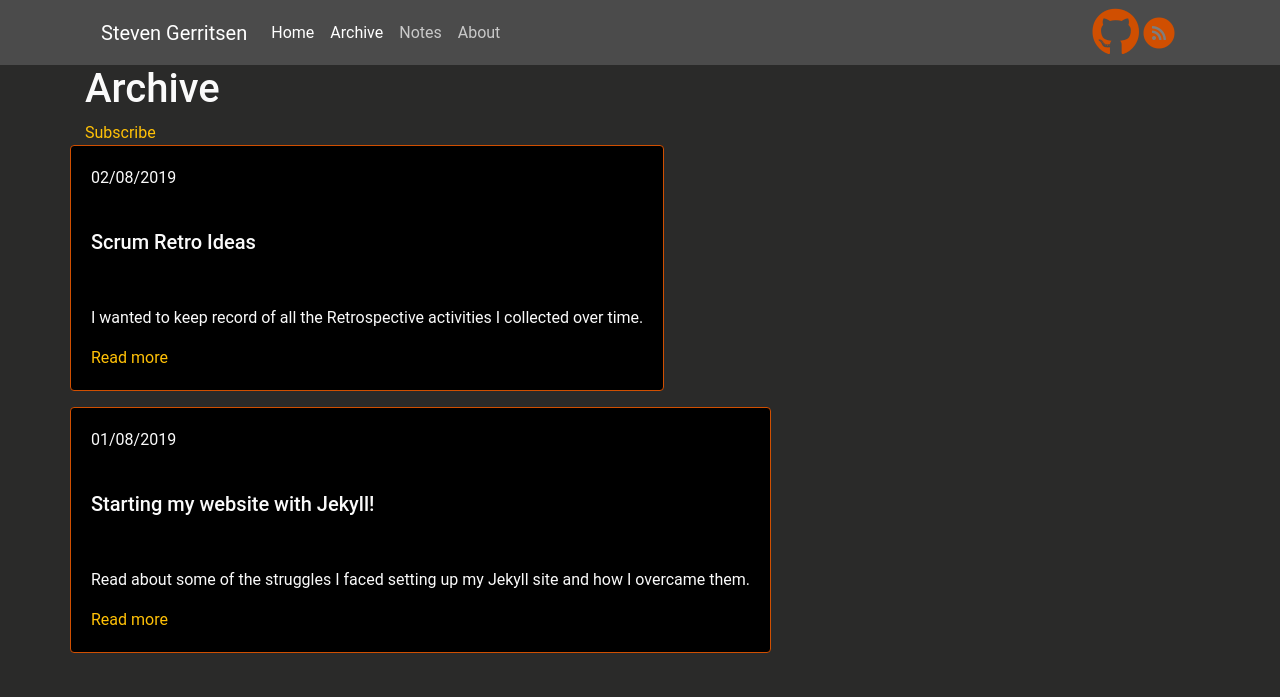
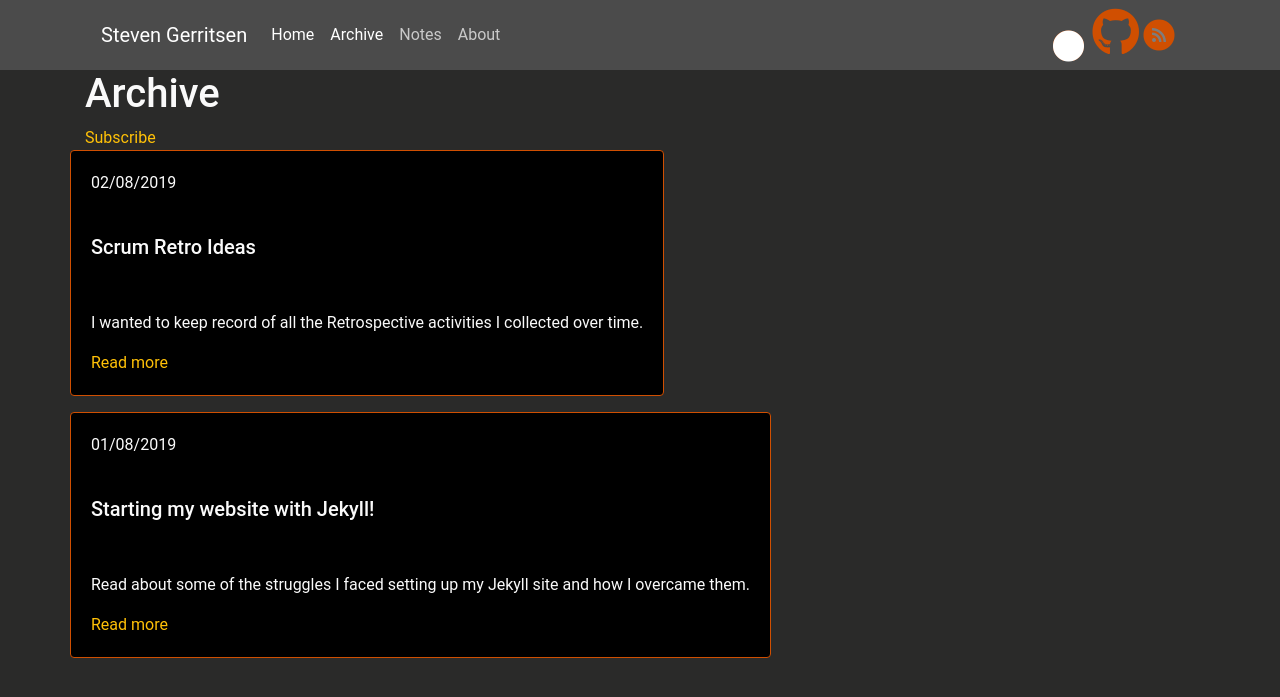
Before and after one commit to Steeff0/steeff0.github.io, a Jekyll site: the page built from pages/archive.html, in a window 1280 px wide. Shown: the top 697 px of the page. Built offline with Jekyll 4.4.1, drawn with Linux system fonts in a browser that asks for light colours; some web fonts are replaced.

Commit message:
Style header

```diff
--- a/_includes/header.html
+++ b/_includes/header.html
@@ -23,6 +23,10 @@
                                 {% endfor %}
                             </ul>
                             <a href="{{ site.github.repository_url }}">
+                                <span class="fa-stack fa-1x">
+                                <i class="fab fa-github fa-stack-2x text-primary"></i>
+                                  <i class="fas fa-circle fa-stack-2x text-white"></i>
+                                </span>
                                 <i class="fab fa-github fa-3x text-primary"></i>
                                 <span class="sr-only">View On GitHub</span>
                             </a>
```
